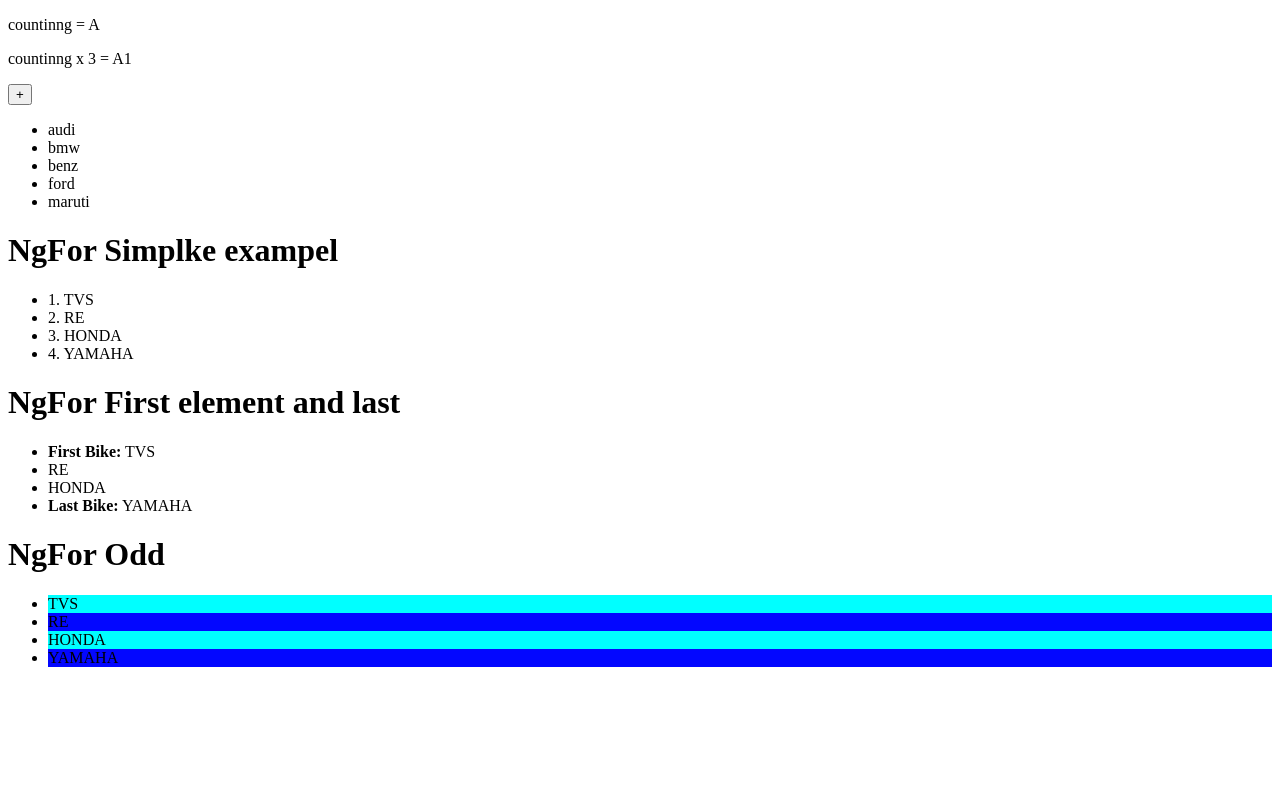
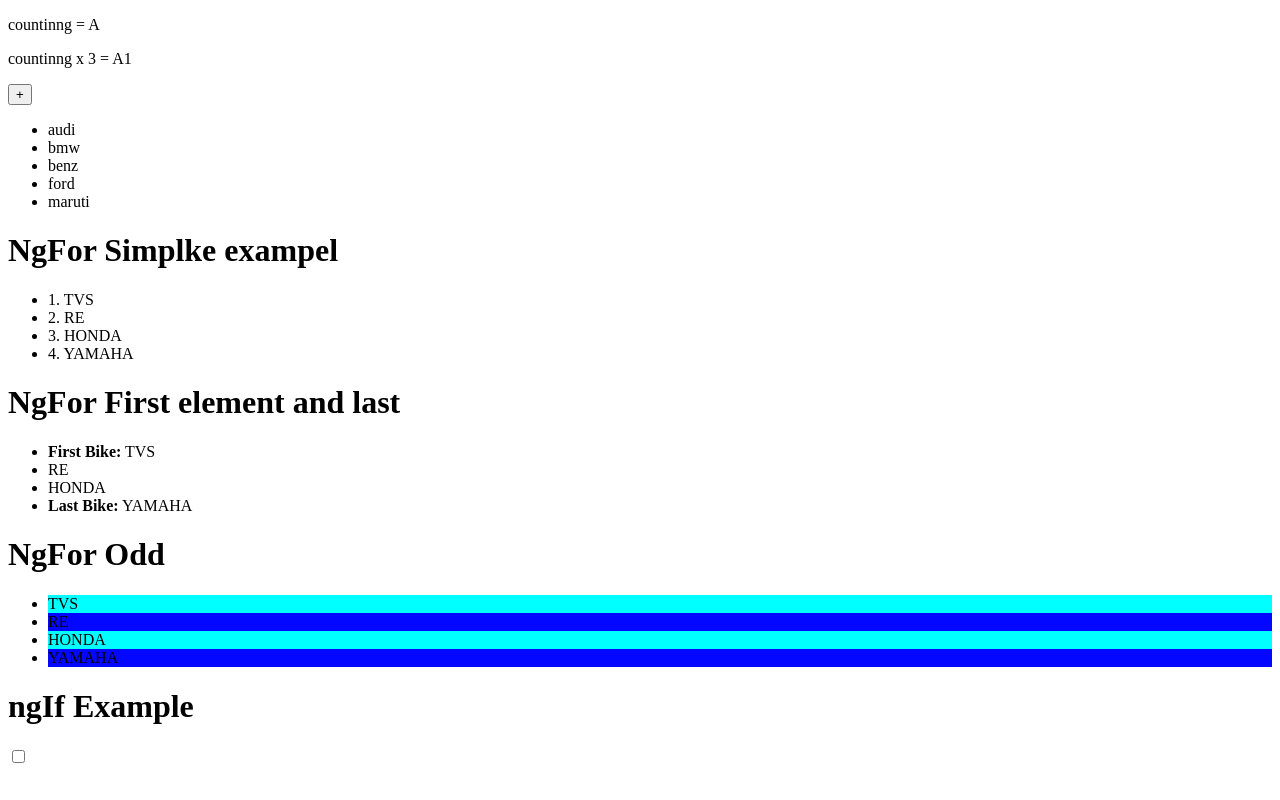
Before and after one commit to Narendranp-30/Learning_Angular, an Angular app: page / in a window 1280 px wide. Built offline with nearby package versions, Linux system fonts and the light colour scheme.

Commit message:
Learned ngFor/ngIf/Signals

```diff
--- a/src/app/signals/signals.component.html
+++ b/src/app/signals/signals.component.html
@@ -35,3 +35,8 @@
 
     </li>
 </ul>
+
+
+<h1>ngIf Example</h1>
+<p *ngIf="hide">Can you see me?</p>
+<input type="checkbox" [(ngModel)]="hide">
--- a/src/app/signals/signals.component.ts
+++ b/src/app/signals/signals.component.ts
@@ -1,10 +1,11 @@
 import { CommonModule, NgFor } from '@angular/common';
 import { Component, Signal, signal,computed } from '@angular/core';
+import { FormsModule } from '@angular/forms';
 
 @Component({
   selector: 'app-signals',
   standalone: true,
-  imports: [CommonModule],
+  imports: [CommonModule,FormsModule],
   templateUrl: './signals.component.html',
   styleUrl: './signals.component.css'
 })
@@ -29,4 +30,7 @@ export class SignalsComponent {
 
  bikes=["TVS","RE","HONDA","YAMAHA"];
 
+ hide=false;
+
+
 }
```
